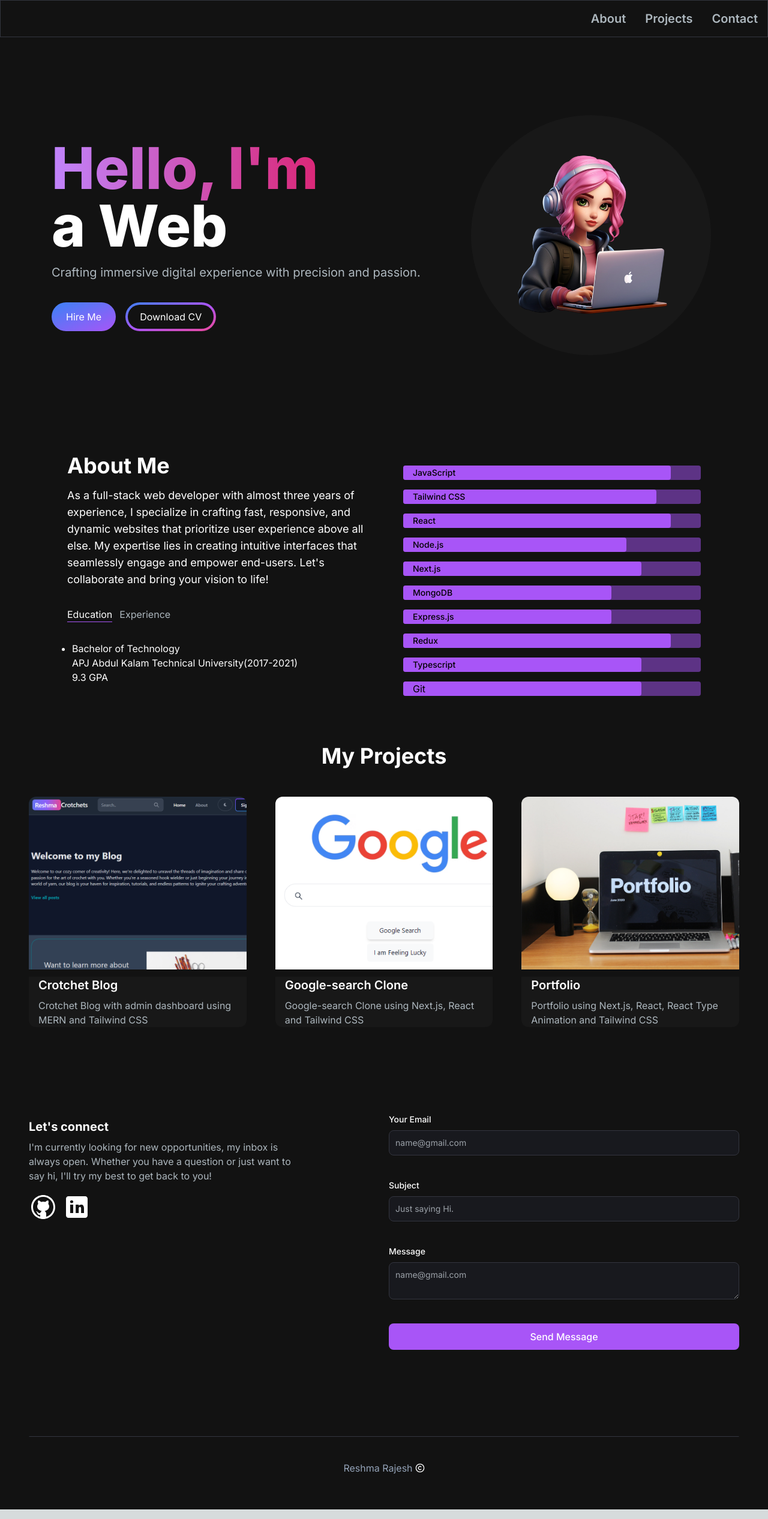
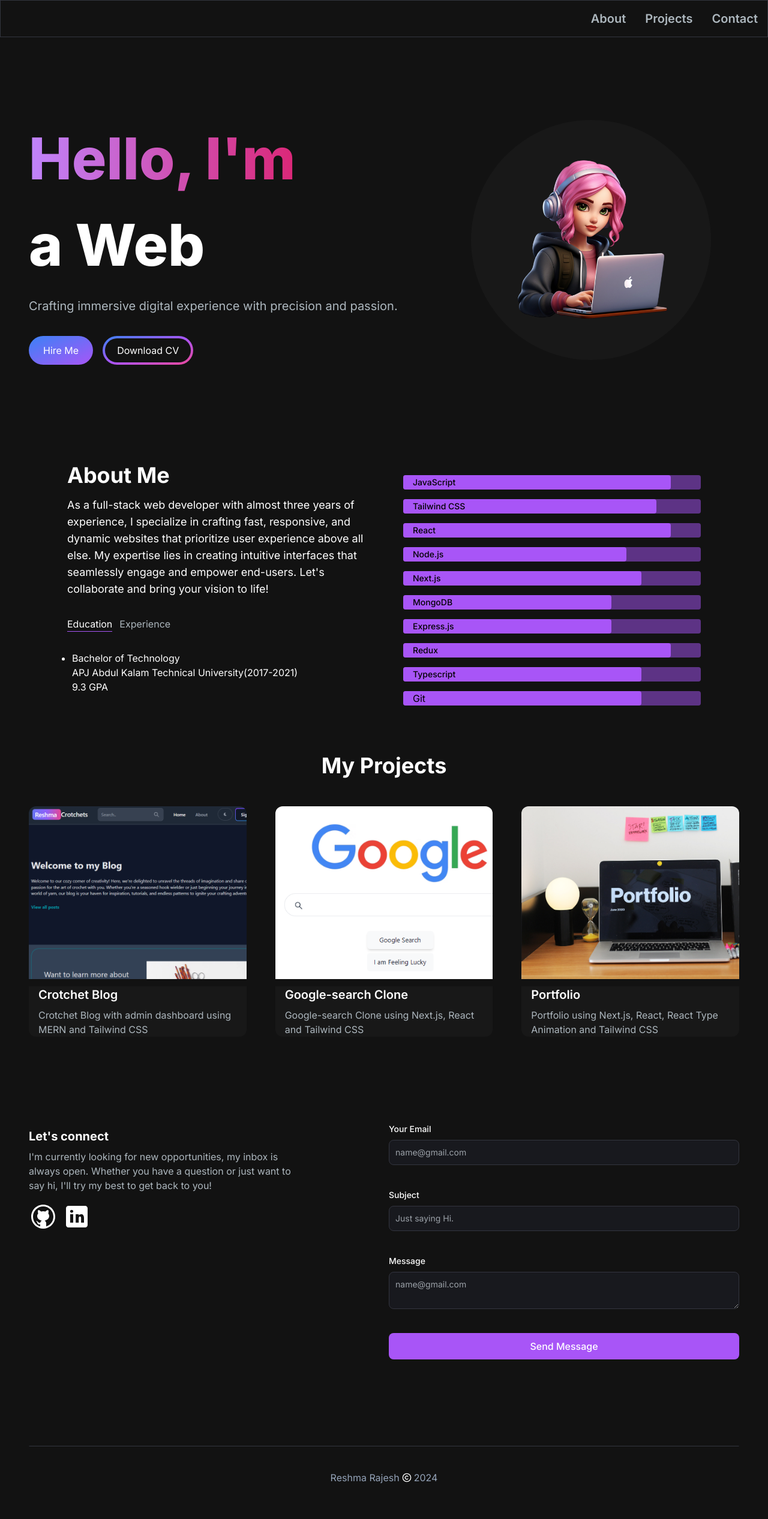
Before and after one commit to Reshma-24799/nextjs-portfolio, a Next.js app: page / in a window 1280 px wide. Shown: the whole page at 60% size. Built offline with nearby package versions, Linux system fonts and the light colour scheme.

Commit message:
added animations to hero section and skills section

```diff
--- a/src/app/components/AboutSection.jsx
+++ b/src/app/components/AboutSection.jsx
@@ -2,6 +2,7 @@
 
 import { useState, useTransition } from "react";
 import TabButton from "./TabButton";
+import { motion } from "framer-motion";
 
 const TABDATA=[
 
@@ -75,7 +76,12 @@ const AboutSection = () => {
                     {TABDATA.find((t) => t.id === tab).content}
                 </div>
             </div>
-           <div className="flex flex-col gap-4 mt-10">
+           <motion.div
+             initial={{ opacity: 0, scale: 0.5 }}
+             animate={{ opacity: 1, scale: 1 }}
+             transition={{ duration: 0.5 }}
+              className="flex flex-col gap-4 mt-10"
+           >
             <div className="rounded  h-6 text-sm cursor-pointer bg-purple-500/50 text-black font-medium">
                 <div className="bg-purple-500 w-[90%] h-full pl-4 rounded items-center flex justify-start">
                     JavaScript
@@ -126,7 +132,7 @@ const AboutSection = () => {
                    Git
                 </div>
               </div>
-              </div>
+              </motion.div>
         </div>
     </section>
   )
--- a/src/app/components/Footer.jsx
+++ b/src/app/components/Footer.jsx
@@ -1,11 +1,13 @@
 import { LuCopyright } from "react-icons/lu";
 
 const Footer = () => {
+  var year = new Date().getFullYear();
   return (
     <footer className="footer z-10  border border-t-[#33353F] border-l-transparent border-r-transparent border-b-transparent text-white ">
       <div className="container p-10 flex justify-center items-center">
         <p className="text-slate-400 mr-1">Reshma Rajesh</p>
         <LuCopyright />
+        <p className="text-slate-400 ml-1">{year}</p>
       </div>
     </footer>
   );
--- a/src/app/components/HeroSection.jsx
+++ b/src/app/components/HeroSection.jsx
@@ -2,14 +2,20 @@
 
 import Image from "next/image";
 import Link from "next/link";
-import { TypeAnimation } from 'react-type-animation'
+import { TypeAnimation } from 'react-type-animation';
+import { motion } from "framer-motion";
 
 const HeroSection = () => {
   return (
     <section className="lg:py-20">
         <div className="grid  grid-cols-1 sm:grid-cols-12">
-          <div className="col-span-7 place-self-center text-center sm:text-left">
-            <h1 className="text-white mb-4 text-4xl sm:text-5xl lg:text-8xl font-extrabold">
+          <motion.div
+            initial={{ opacity: 0, scale: 0.5 }}
+            animate={{ opacity: 1, scale: 1 }}
+            transition={{ duration: 0.5 }}
+            className="col-span-7 place-self-center text-center sm:text-left justify-self-start"
+          >
+            <h1 className="text-white mb-4 text-4xl sm:text-5xl lg:text-8xl lg:leading-normal font-extrabold">
              <span className="text-transparent bg-clip-text bg-gradient-to-r  from-purple-400 to-pink-600">
                 Hello, I'm{" "}
               </span>
@@ -26,7 +32,7 @@ const HeroSection = () => {
                 repeat={Infinity}
               />
             </h1>
-            <p className="text-[#ADB7BE] sm:text-lg lg:text-xl mb-6">
+            <p className="text-[#ADB7BE] text-base sm:text-lg lg:text-xl mb-6">
               Crafting immersive digital experience with precision and passion.
             </p>
             <div>
@@ -37,7 +43,7 @@ const HeroSection = () => {
                 Hire Me
               </Link>
               <Link
-                href="https://drive.google.com/file/d/1fEN3bl8yoe-gcZHS4eYxmQ1cwEu9hFG4/view?usp=drivesdk"
+                href="https://drive.google.com/file/d/1CLi0oZkWspKLyENTJB3lfs7gnvK6RSov/view"
                 target="_blank"
                 className=" inline-block w-full px-1 py-1 sm:w-fit rounded-full  bg-gradient-to-br from-blue-500 via-purple-500  to-pink-500 hover:bg-slate-800 text-white mt-3">
                 <span
@@ -47,8 +53,13 @@ const HeroSection = () => {
                 </span>
               </Link>
             </div>
-          </div>
-          <div className="col-span-5 place-self-center mt-4 lg:mt-0">
+          </motion.div>
+          <motion.div
+            initial={{ opacity: 0, scale: 0.5 }}
+            animate={{ opacity: 1, scale: 1 }}
+            transition={{ duration: 0.5 }}
+            className="col-span-5 place-self-center mt-4 lg:mt-0"
+          >
             <div className="rounded-full bg-[#181818] w-[250px] h-[250px] lg:w-[400px] lg:h-[400px] relative">
               <Image
                 src="/images/hero-image.png"
@@ -59,7 +70,7 @@ const HeroSection = () => {
               />
             </div>
 
-          </div>
+          </motion.div>
         </div>
 
     </section>
```
